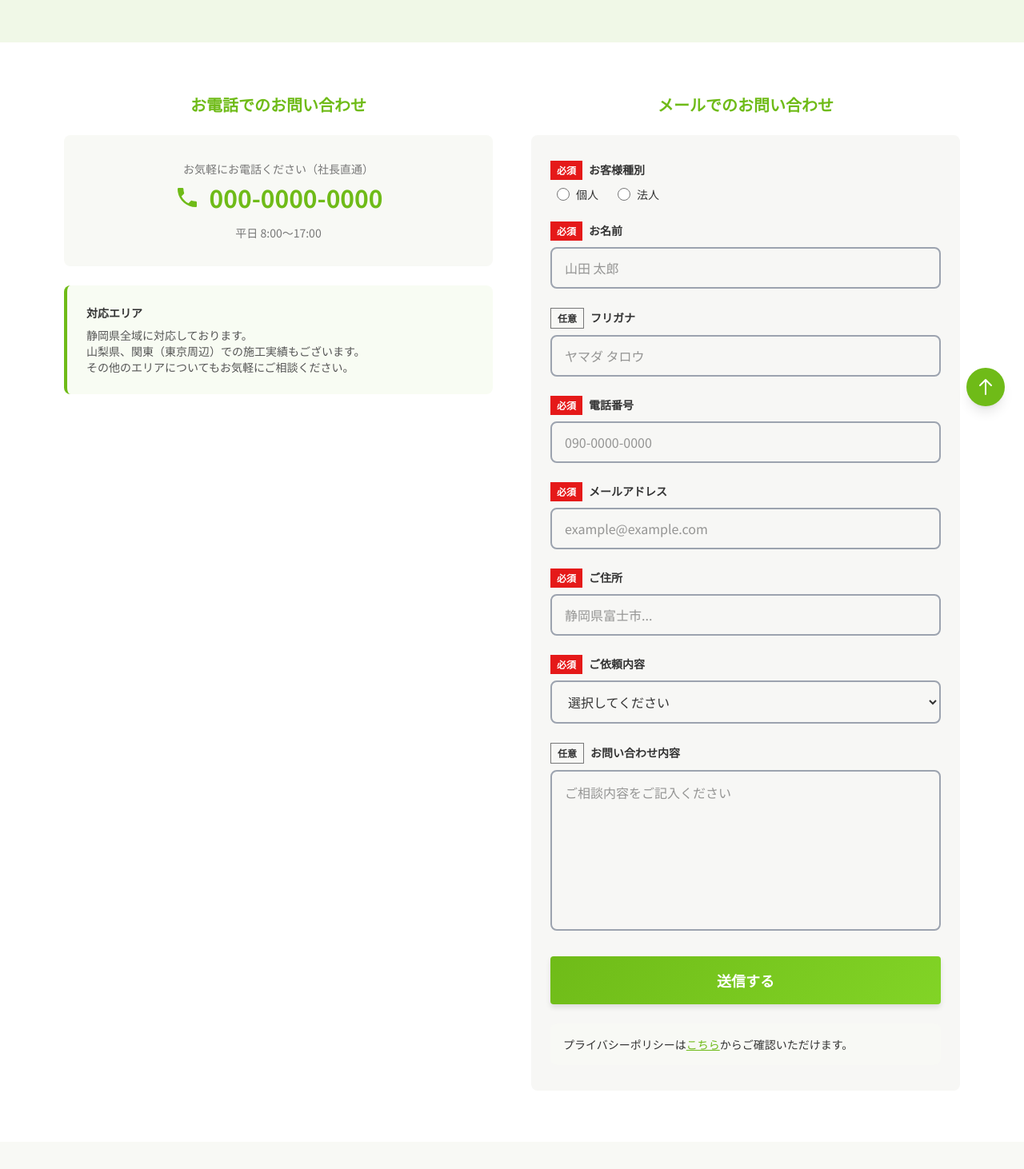
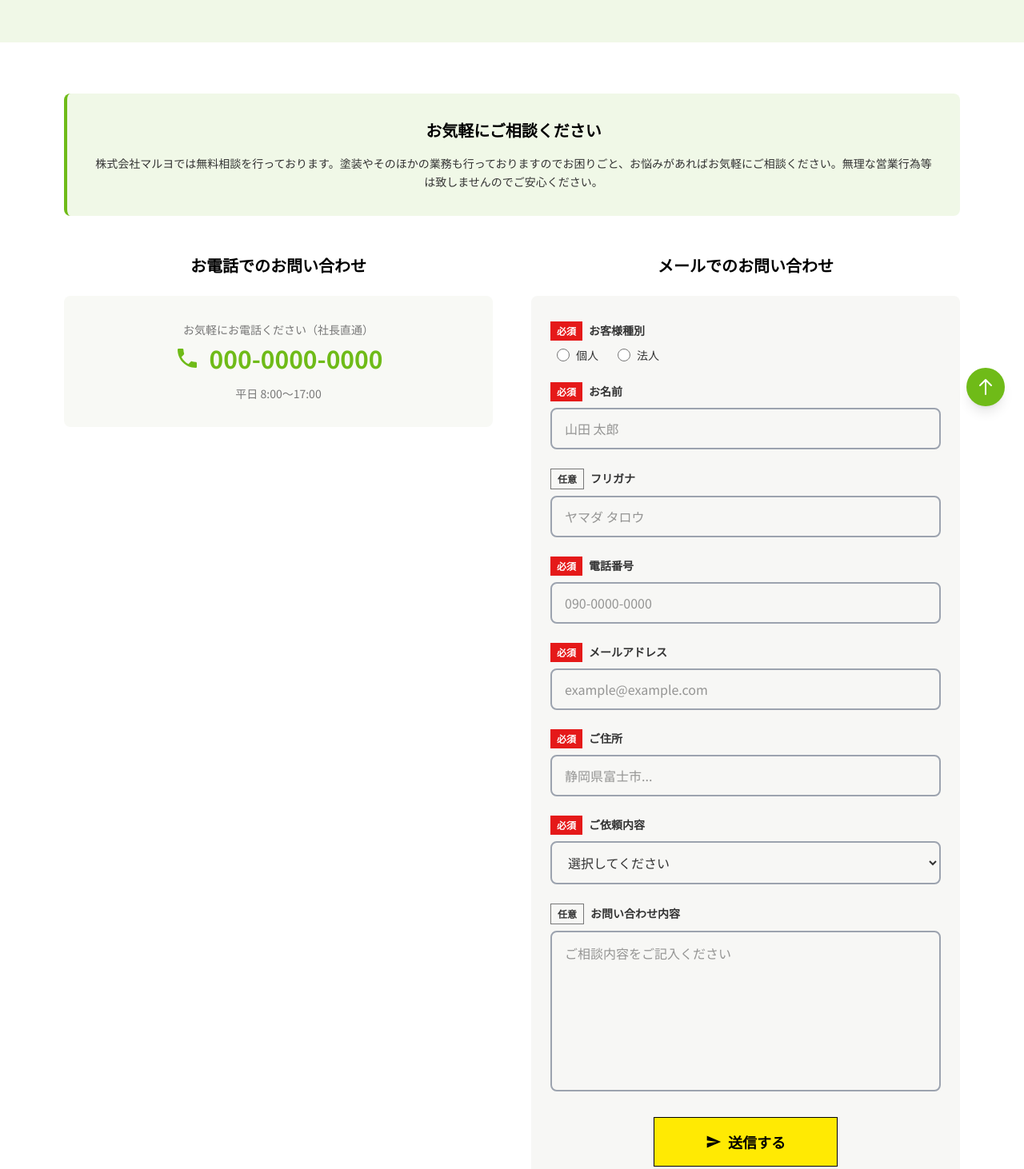
Before and after one commit to gezzzi/hp-tosou, a Next.js app: page /contact in a window 1280 px wide. Shown: the part 268-1730 px from the top of the page at 80% size. Built offline with nearby package versions, Linux system fonts and the light colour scheme.

Commit message:
送信するボタンの色の変更

```diff
--- a/src/app/contact/page.tsx
+++ b/src/app/contact/page.tsx
@@ -19,10 +19,18 @@ export default function ContactPage() {
 
         <section className="py-16 bg-white">
           <div className="max-w-6xl mx-auto px-0 lg:px-4">
+            {/* 無料相談案内 */}
+            <div className="bg-[var(--primary-green)]/10 rounded-lg p-6 lg:p-8 mb-12 mx-4 lg:mx-0 border-l-4 border-[var(--primary-green)]">
+              <h2 className="text-2xl lg:text-xl font-bold text-black mb-4 text-center">お気軽にご相談ください</h2>
+              <p className="text-base lg:text-sm text-[var(--text-dark)] text-center leading-relaxed">
+                株式会社マルヨでは無料相談を行っております。塗装やそのほかの業務も行っておりますのでお困りごと、お悩みがあればお気軽にご相談ください。無理な営業行為等は致しませんのでご安心ください。
+              </p>
+            </div>
+
             <div className="grid grid-cols-1 lg:grid-cols-2 gap-12">
               {/* 電話 */}
               <div className="px-4 lg:px-0">
-                <h2 className="text-xl font-bold text-[var(--primary-green)] mb-6 text-center">お電話でのお問い合わせ</h2>
+                <h2 className="text-2xl lg:text-xl font-bold text-black mb-6 text-center">お電話でのお問い合わせ</h2>
 
                 <div className="bg-[var(--bg-light)] rounded-lg p-8 mb-6">
                   <p className="text-base lg:text-sm text-[var(--text-light)] mb-2 text-center">お気軽にお電話ください（社長直通）</p>
@@ -34,21 +42,11 @@ export default function ContactPage() {
                   </a>
                   <p className="text-base lg:text-sm text-[var(--text-light)] text-center">平日 8:00〜17:00</p>
                 </div>
-
-                {/* 対応エリア */}
-                <div className="bg-[var(--primary-green)]/5 rounded-lg p-6 border-l-4 border-[var(--primary-green)]">
-                  <h3 className="font-bold text-base lg:text-sm text-[var(--text-dark)] mb-2">対応エリア</h3>
-                  <p className="text-base lg:text-sm text-[var(--text-medium)]">
-                    静岡県全域に対応しております。<br />
-                    山梨県、関東（東京周辺）での施工実績もございます。<br />
-                    その他のエリアについてもお気軽にご相談ください。
-                  </p>
-                </div>
               </div>
 
               {/* お問い合わせフォーム */}
               <div>
-                <h2 className="text-xl font-bold text-[var(--primary-green)] mb-6 text-center">メールでのお問い合わせ</h2>
+                <h2 className="text-2xl lg:text-xl font-bold text-black mb-6 text-center">メールでのお問い合わせ</h2>
 
                 <form className="space-y-6 bg-[#f7f7f5] rounded-lg px-4 py-8 lg:px-6">
                   <div>
@@ -175,12 +173,17 @@ export default function ContactPage() {
                     ></textarea>
                   </div>
 
-                  <button
-                    type="submit"
-                    className="w-full btn-primary text-lg py-4"
-                  >
-                    送信する
-                  </button>
+                  <div className="flex justify-center">
+                    <button
+                      type="submit"
+                      className="bg-[#ffea03] text-black text-lg py-4 px-16 font-bold hover:opacity-90 transition-opacity flex items-center justify-center gap-2 border border-black"
+                    >
+                      <svg className="w-5 h-5" fill="currentColor" viewBox="0 0 24 24">
+                        <path d="M2.01 21L23 12 2.01 3 2 10l15 2-15 2z"/>
+                      </svg>
+                      送信する
+                    </button>
+                  </div>
 
                   <div className="bg-[var(--bg-light)] rounded-lg p-4 text-base lg:text-sm text-[var(--text-dark)]">
                     <p>
```
